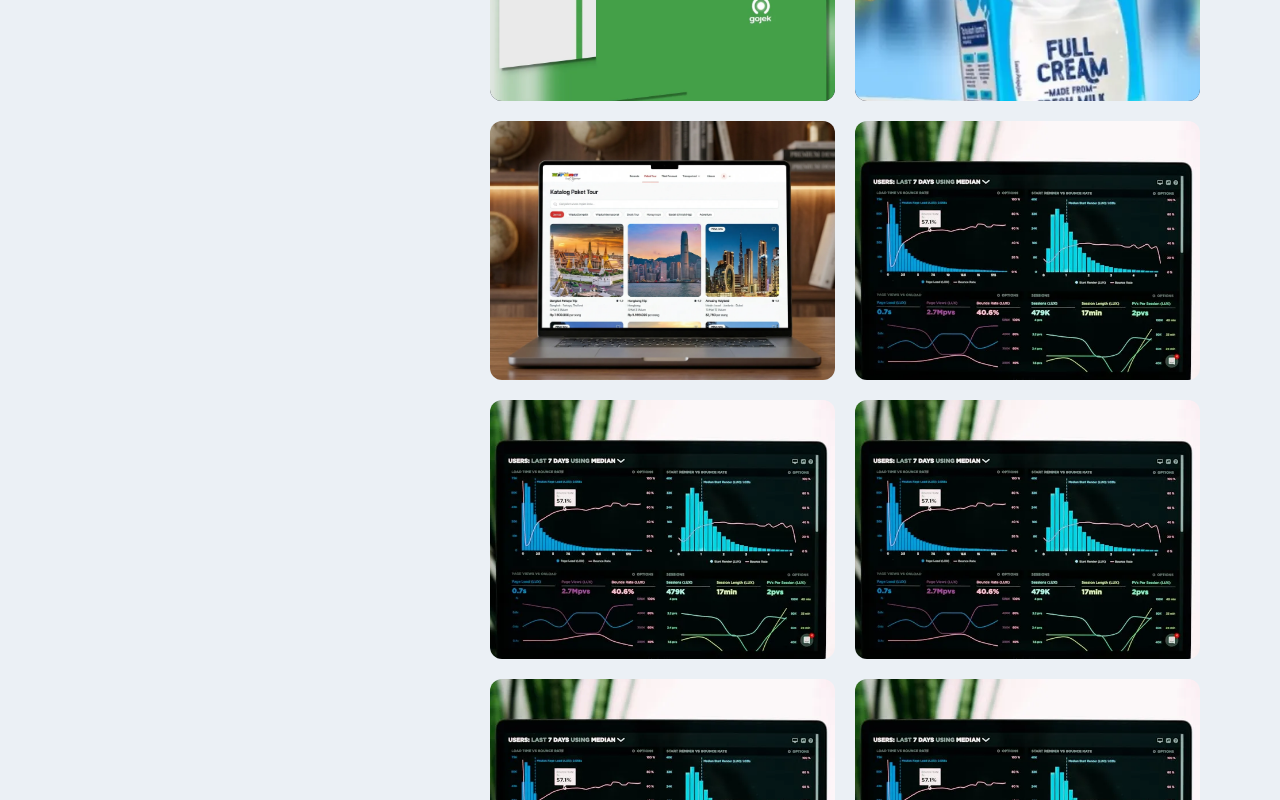
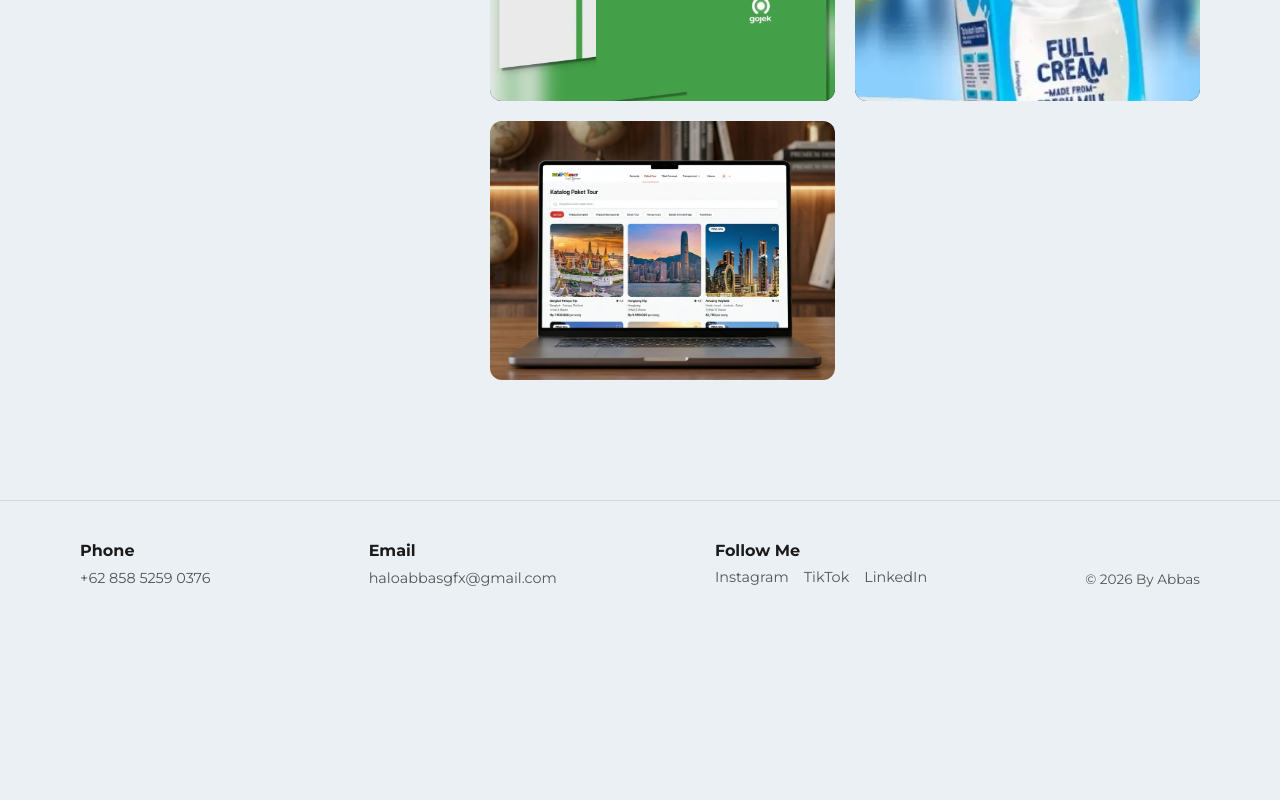
Before and after one commit to Bazzsnack/web-portofolio-abbas, a React (Vite) app: page /projects in a window 1280 px wide. Shown: the part 900-1700 px from the top of the page. After the commit the page ends 1527 px from the top, so only its background shows below. Built offline with nearby package versions, Linux system fonts and the light colour scheme.

Commit message:
chore: remove 6 dummy placeholder projects

```diff
--- a/src/pages/Projects.jsx
+++ b/src/pages/Projects.jsx
@@ -105,69 +105,7 @@ export default function Projects() {
         id: "Membangun platform pemesanan travel untuk Kirana Tour & Travel. Fokus merancang UI/UX yang intuitif untuk meningkatkan pengalaman pelanggan dan berhasil mengintegrasikan gateway pembayaran yang aman melalui Midtrans untuk memperlancar transaksi bisnis."
       }
     },
-    {
-      id: 1,
-      title: 'Modern E-Commerce Checkout',
-      category: 'Digital Product & UI Design',
-      thumbnail: '/assets/portfolio/placeholder-thumb.webp',
-      contentMedia: [
-        { type: 'image', url: '/assets/portfolio/placeholder-full.webp' },
-        { type: 'image', url: '/assets/portfolio/placeholder-full.webp' }
-      ],
-      description: 'A comprehensive redesign of a digital checkout flow, reducing bounce rates by 25%. Focused on a clean, minimal user interface to guide users effortlessly through the purchasing process.'
-    },
-    {
-      id: 2,
-      title: 'Cinematic B-Roll Promo',
-      category: 'Motion & Advertising',
-      thumbnail: '/assets/portfolio/placeholder-thumb.webp',
-      contentMedia: [
-        { type: 'video', url: '/assets/portfolio/placeholder-full.webp' },
-        { type: 'image', url: '/assets/portfolio/placeholder-full.webp' }
-      ],
-      description: 'Directed and edited a fast-paced vertical B-roll sequence tailored for TikTok and Instagram Reels. Emphasized seamless transitions and beat-syncing for maximum audience retention.'
-    },
-    {
-      id: 3,
-      title: 'Digital Workspace Dashboard',
-      category: 'Digital Product & UI Design',
-      thumbnail: '/assets/portfolio/placeholder-thumb.webp',
-      contentMedia: [
-        { type: 'image', url: '/assets/portfolio/placeholder-full.webp' }
-      ],
-      description: 'Engineered a real-time data dashboard using React. Integrated various API endpoints to visual complex datasets into easy-to-read interactive charts.'
-    },
-    {
-      id: 4,
-      title: 'Tech Gadget Launch',
-      category: 'Motion & Advertising',
-      thumbnail: '/assets/portfolio/placeholder-thumb.webp',
-      contentMedia: [
-        { type: 'video', url: '/assets/portfolio/placeholder-full.webp' }
-      ],
-      description: 'Produced a product launch trailer highlighting key features and high-end materials. Utilized advanced color grading and dynamic lighting to establish a premium brand feel.'
-    },
-    {
-      id: 5,
-      title: 'Restaurant Order Automation',
-      category: 'Creative Technology',
-      thumbnail: '/assets/portfolio/placeholder-thumb.webp',
-      contentMedia: [
-        { type: 'image', url: '/assets/portfolio/placeholder-full.webp' },
-        { type: 'image', url: '/assets/portfolio/placeholder-full.webp' }
-      ],
-      description: 'Connected an ordering API with a central inventory database to automate incoming F&B orders. Cut down manual order input time by 80% and reduced human error.'
-    },
-    {
-      id: 6,
-      title: 'Brand Identity Redesign',
-      category: 'Digital Product & UI Design',
-      thumbnail: '/assets/portfolio/placeholder-thumb.webp',
-      contentMedia: [
-        { type: 'image', url: '/assets/portfolio/placeholder-full.webp' }
-      ],
-      description: 'Designed a complete brand package including logo, typography, and marketing assets. Created a cohesive visual language that aligned with the brand\'s new modern vision.'
-    },
+
   ];
 
   const filteredProjects = activeCategory === 'All'
```
